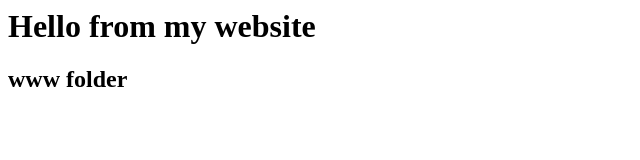
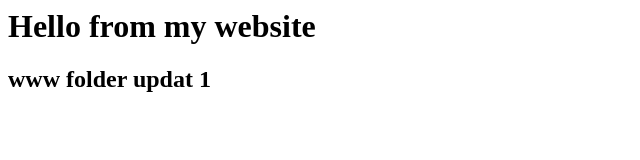
Before and after one commit to jpbingeniarts/jpbingeniarts.github.io, a plain HTML site: page docs/index.html in a window 1280 px wide. Shown: the whole page, without its empty margins (0-640 px from the left). Drawn offline with Linux system fonts and the light colour scheme.

Commit message:
update index

```diff
--- a/docs/index.html
+++ b/docs/index.html
@@ -1,3 +1,3 @@
 <h1>Hello from my website</h1>
 
-<h2>www folder</h2>
+<h2>www folder updat 1</h2>
```
